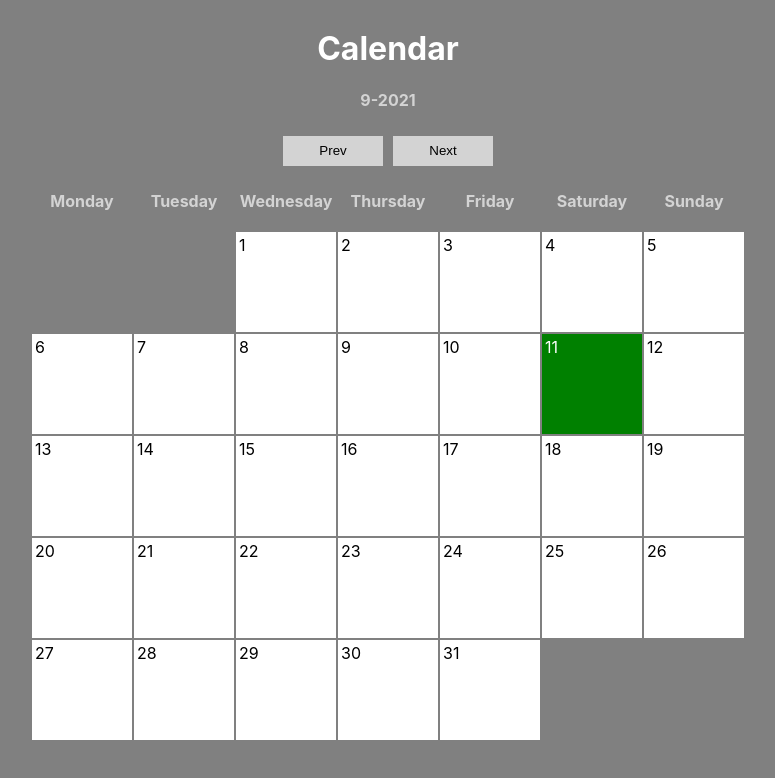
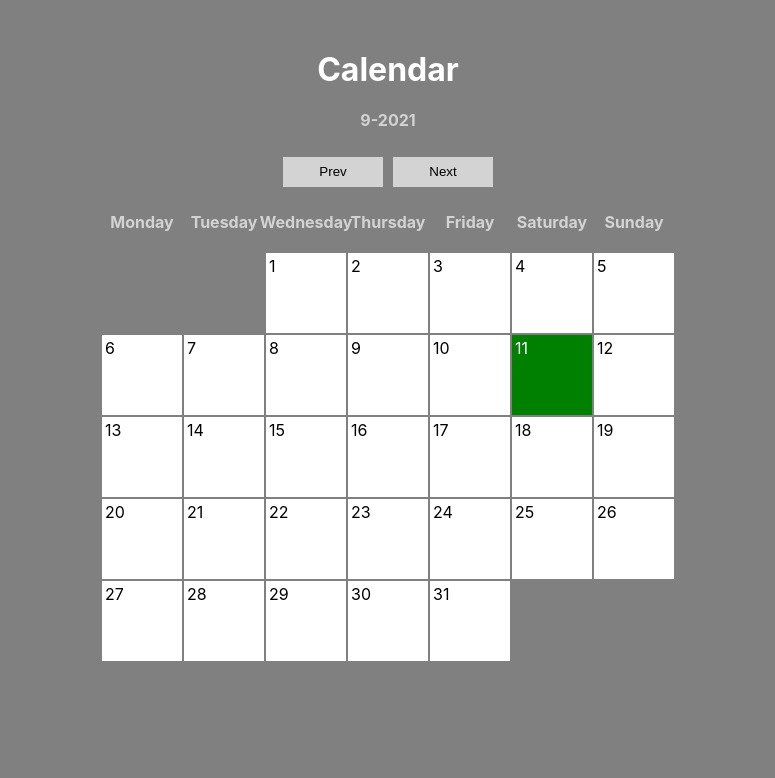
Before and after one commit to jorgedelamora/reactCalendar8hrChallenge, a React (Create React App) app: page / in a window 1280 px wide. Shown: the top 778 px of the page, without its empty margins (252-1027 px from the left). Built offline with nearby package versions, Linux system fonts and the light colour scheme.

Commit message:
some styling

```diff
--- a/src/components/BaseDay/index.scss
+++ b/src/components/BaseDay/index.scss
@@ -1,6 +1,6 @@
 .square {
-    width: 100px;
-    height: 100px;
+    width: 80px;
+    height: 80px;
     background-color:white;
     border: 1px solid gray;
     p {
@@ -11,7 +11,7 @@
 }
 
 .weekdays {
-    width: 102px;
+    width: 82px;
     height: 60px;
     background: none;
     display: flex;
@@ -22,7 +22,7 @@
 }
 
 .noValue {
-    width: 102px;
-    height: 102px;
+    width: 82px;
+    height: 82px;
     visibility: hidden;
 }
--- a/src/components/theCalendar/index.scss
+++ b/src/components/theCalendar/index.scss
@@ -1,6 +1,9 @@
 .calendar {
     margin-bottom: 30px;
-    width: 714px;
+    width: 574px;
+    min-height: 552;
     display: flex;
     flex-wrap: wrap;
+    justify-content: flex-start;
+    align-items: start;
 }
--- a/src/pages/CalendarPage/index.scss
+++ b/src/pages/CalendarPage/index.scss
@@ -1,8 +1,8 @@
 .calendarPage{
+    padding-top: 50px;
     background-color: gray;
     width: 100%;
     display: flex;
-    justify-content: center;
     flex-direction: column;
     align-items: center;
     h1{
```
